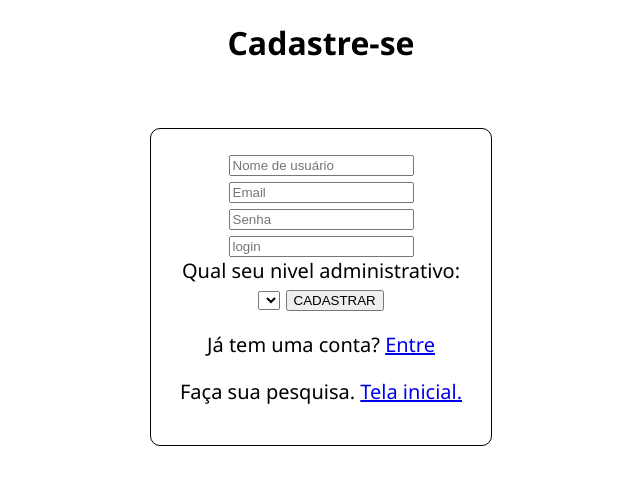
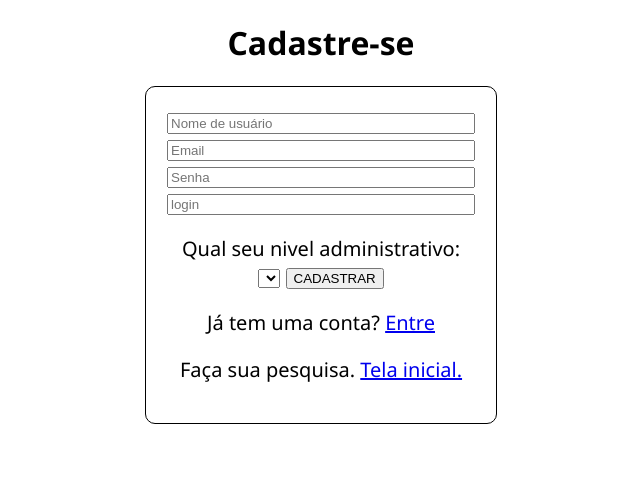
Before and after one commit to AilaLopes07/Entretenimentos, a PHP site: page /admin/cadastro.php in a window 1280 px wide. Shown: the top 485 px of the page, without its empty margins (319-959 px from the left). Run offline with PHP 8.4, Linux system fonts and the light colour scheme; data that the repository does not hold is empty.

Commit message:
Pequenas mudanças no cadastro

```diff
--- a/admin/cadastro.php
+++ b/admin/cadastro.php
@@ -40,13 +40,17 @@ $result = mysqli_fetch_all($query, MYSQLI_ASSOC);
         }
 
         .cadastro {
-            width: 300px;
-            margin: 5% auto;
+            width: 310px;
+            margin: 0% auto;
             border: 1px solid;
             border-radius: 10px;
             padding: 20px;
             text-align: center;
             font-size: 20px;
+        }
+
+        .cadastro .tt{
+            width: 300px;
         }
 
         h1 {
@@ -58,10 +62,10 @@ $result = mysqli_fetch_all($query, MYSQLI_ASSOC);
 <body>
     <h1>Cadastre-se</h1>
     <form method="post" class="cadastro">
-        <input type="text" name="username" placeholder="Nome de usuário" required><br>
-        <input type="email" name="email" placeholder="Email" required><br>
-        <input type="password" name="password" placeholder="Senha" required><br>
-        <input type="text" name="login" placeholder="login" required><br>
+        <input class="tt" type="text" name="username" placeholder="Nome de usuário" required><br>
+        <input class="tt" type="email" name="email" placeholder="Email" required><br>
+        <input class="tt" type="password" name="password" placeholder="Senha" required><br>
+        <input style="margin-bottom: 20px" class="tt" type="text" name="login" placeholder="login" required><br>
         <!-- <input type="text" name="id_nivel" placeholder="1 a 5" required><br> -->
         <label for="nivel">Qual seu nivel administrativo:</label><br>
         <select id="nivel" name="id_nivel"><br>
```
